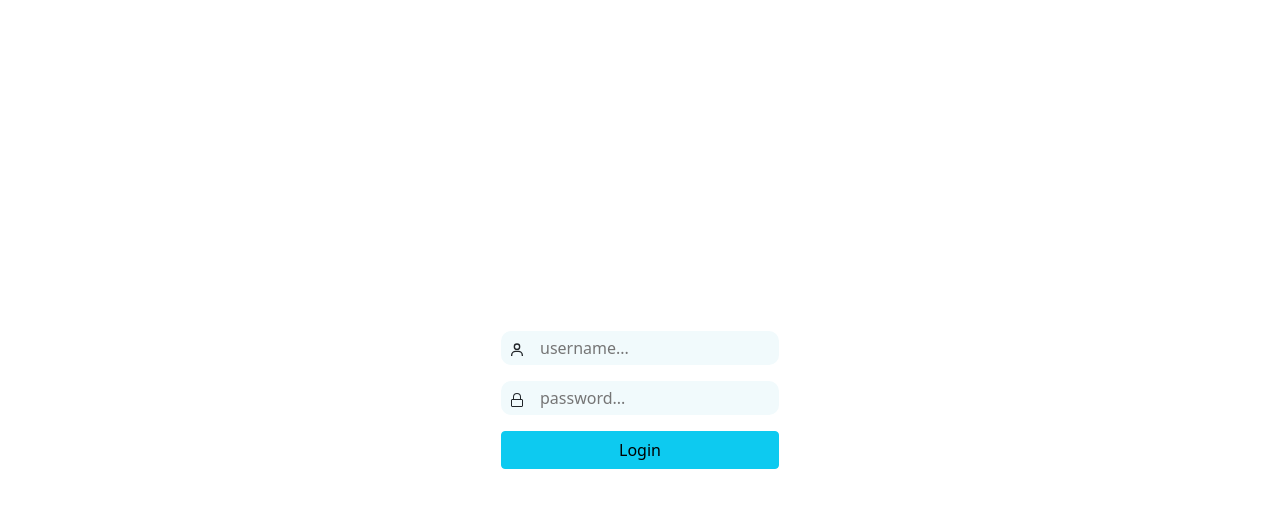
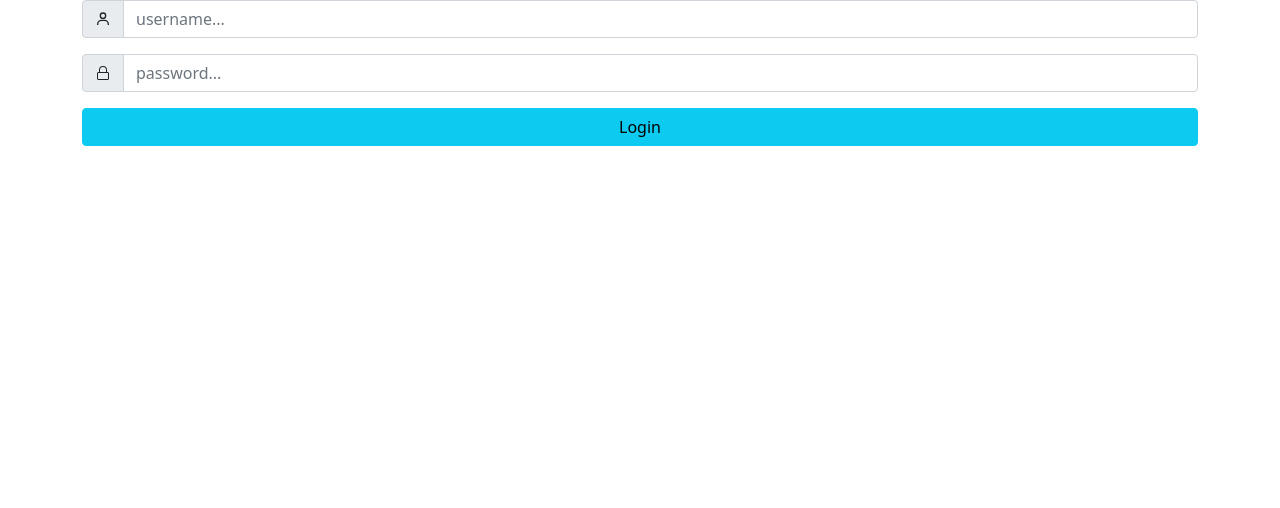
Before and after one commit to hedieh-heydari/react-project, a React (Create React App) app: page /login in a window 1280 px wide. Shown: the top 508 px of the page. Built offline with nearby package versions, Linux system fonts and the light colour scheme.

Commit message:
some styles changed to reactstrap

```diff
--- a/src/App.js
+++ b/src/App.js
@@ -9,7 +9,8 @@ function App() {
 
         <div>
         <Routes>
-          <Route path='login' element={<Login />} />
+          <Route path='/' element={<Login />} />
+          <Route path='/login' element={<Login />} />
           <Route path='/dashboard' element={<Dashboard/>}/>
         </Routes>
         </div>
--- a/src/components/Dashboard.js
+++ b/src/components/Dashboard.js
@@ -1,5 +1,5 @@
 import React from 'react';
-
+import {Row, Col, Container} from 'reactstrap'
 
 
 //components
@@ -10,15 +10,22 @@ import Main from './Main';
 
 const Dashboard = () => {
     return (
-        <div>
+        <>
             <Navigation/>
-            <div style={{display: "flex"}}>
-            <Main/>
-            <Sidebar/>
-            </div>
+
+            <Container>
+                <Row>
+                <Col>
+                    <Sidebar />
+                </Col>
+                <Col>
+                    <Main/>
+                </Col>
+                </Row>
+            </Container>
 
             <Footer/>
-        </div>
+         </>
     );
 };
 
--- a/src/components/Footer.js
+++ b/src/components/Footer.js
@@ -1,6 +1,6 @@
 import React from 'react';
 import styles from './Footer.module.css';
-import 'reactstrap'
+// import {Footer} from 'reactstrap'
 
 const Footer = () => {
     return (
--- a/src/components/Footer.module.css
+++ b/src/components/Footer.module.css
@@ -1,5 +1,5 @@
 .footer {
-    position: absolute;
+    position: fixed;
     bottom: 0;
     left: 0;
     text-align: center;
--- a/src/components/Login.js
+++ b/src/components/Login.js
@@ -1,5 +1,5 @@
 import React from 'react';
-import {Container, Button, Form, FormGroup, InputGroup} from 'reactstrap';
+import {Container, Button, Form, FormGroup, InputGroup, Input, InputGroupText} from 'reactstrap';
 import styles from './Login.module.css';
 import {BiUser} from 'react-icons/bi';
 import {VscLock} from 'react-icons/vsc';
@@ -7,18 +7,18 @@ import {Link} from 'react-router-dom'
 
 const Login = () => {
     return (
-        <Container className={styles.container}>
+        <Container d-flex justify-content-center align-items-center>
             <Form>
                 <FormGroup>
                     <InputGroup >
-                    <span className={styles.input}><BiUser/></span>
-                    <input className={styles.input} type="text" placeholder='username...' />
+                    <InputGroupText><BiUser/></InputGroupText>
+                    <Input type="text" placeholder='username...' />
                     </InputGroup>
                 </FormGroup>
                 <FormGroup>
                     <InputGroup>
-                    <span className={styles.input}> <VscLock/></span>
-                    <input className={styles.input} type="password" placeholder='password...' />
+                    <InputGroupText><VscLock/></InputGroupText>
+                    <Input  type="password" placeholder='password...' />
                     </InputGroup>
                 </FormGroup>
                 <Link to="/dashboard" className={styles.link}>
--- a/src/components/Login.module.css
+++ b/src/components/Login.module.css
@@ -1,20 +1,5 @@
-.container {
-    display: flex;
-    justify-content: center;
-    align-items: center;
-    margin: 0 auto;
-    height: 100vh;
-    width: 100vw;
-}
+
 
 .link{
     text-decoration: none;
 }
-
-.input {
-    border: none;
-    outline: none;
-    background-color: rgb(241, 250, 252);
-    border-radius: 10px;
-    padding: 5px 8px;
-}
--- a/src/components/Main.js
+++ b/src/components/Main.js
@@ -1,4 +1,5 @@
 import React from 'react';
+
 
 const Main = () => {
     return (
--- a/src/components/Sidebar.js
+++ b/src/components/Sidebar.js
@@ -1,9 +1,8 @@
 import React from 'react';
-import styles from './Sidebar.module.css';
 
 const Sidebar = () => {
     return (
-        <div className={styles.side}>
+        <div>
             sidebar
         </div>
     );
--- a/src/components/Sidebar.module.css
+++ /dev/null
@@ -1,10 +0,0 @@
-.side {
-    position: absolute;
-    width: 25%;
-    min-height: 100vh;
-    background-color: antiquewhite;
-    text-align: center;
-
-
-
-}
```
Also changed, not shown: src/components/Main.module.css (deleted, +0 -9 lines).
